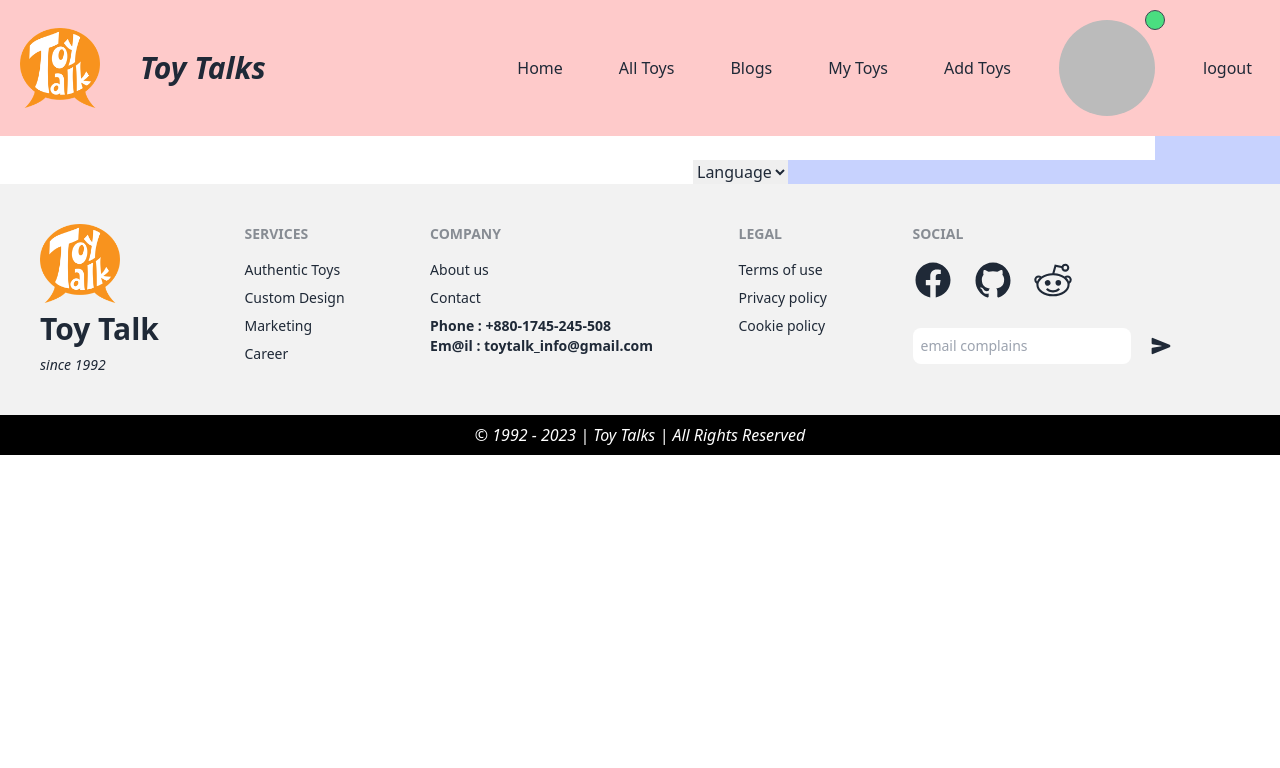
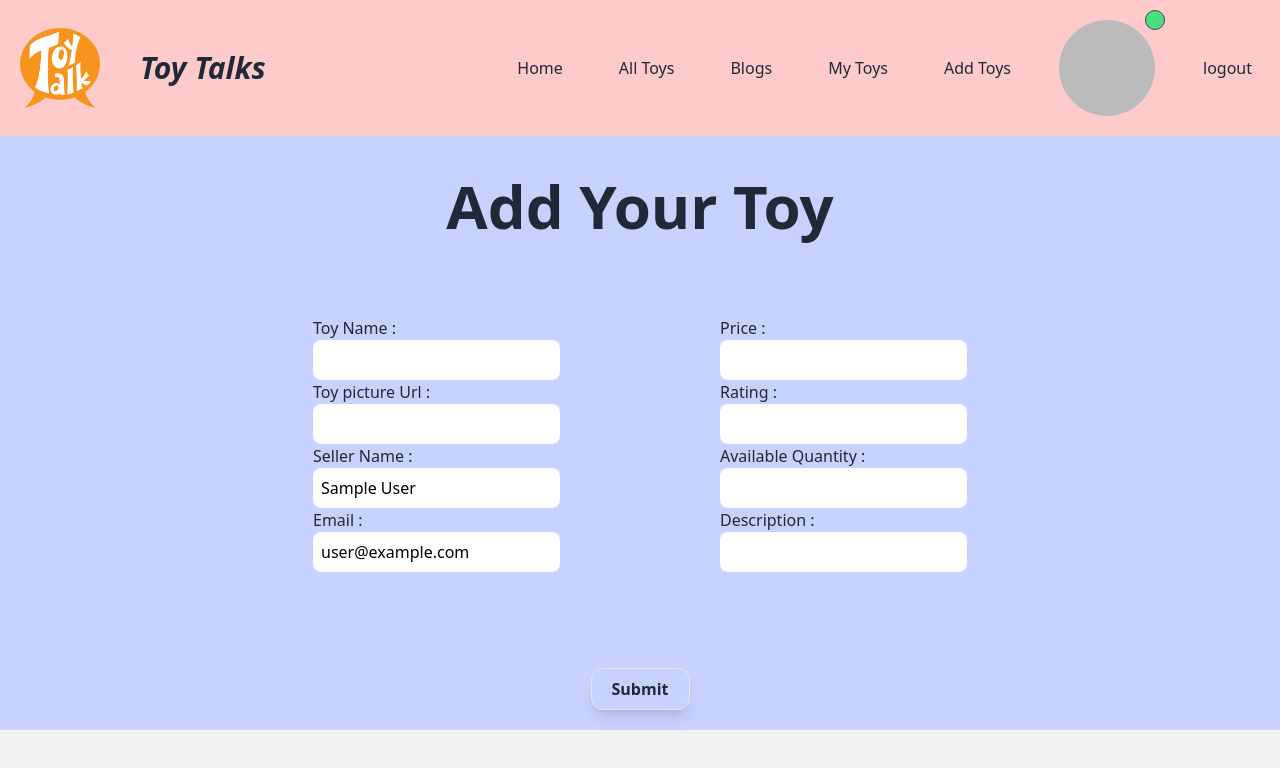
Before and after one commit to paulniloy/toytalk-clientsite, a React (Vite) app: page /addtoy in a window 1280 px wide. Shown: the top 768 px of the page. Built offline with nearby package versions, Linux system fonts and the light colour scheme; no server answers; sample sign-in values are in the browser's storage.

Commit message:
toys inserted function done with mongodb

```diff
--- /dev/null
+++ b/src/com/Alltoys/Alltoys.jsx
@@ -0,0 +1,11 @@
+import React from 'react';
+
+const Alltoys = () => {
+    return (
+        <div>
+            this is the all toys part
+        </div>
+    );
+};
+
+export default Alltoys;
--- a/src/com/Authprovider/Auth.jsx
+++ b/src/com/Authprovider/Auth.jsx
@@ -11,6 +11,7 @@ const Auth = ({children}) => {
     const [loggeduser, setloggeduser] = useState('');
     const [username, setusername] = useState('');
     const [photourl, setphotourl] = useState('');
+    const [useremail, setuseremail] = useState('');
     const [loader, setloader] = useState(true);
 
     const logout = () => {
@@ -52,7 +53,7 @@ const Auth = ({children}) => {
     }
 
     const authinfo = {
-        google, signin, register, profileupdate, loggeduser, username, photourl, logout, loader
+        google, useremail, signin, register, profileupdate, loggeduser, username, photourl, logout, loader
     }
 
     useEffect(()=>{
@@ -64,6 +65,7 @@ const Auth = ({children}) => {
             console.log(user);
             setusername(user.displayName);
             setphotourl(user.photoURL);
+            setuseremail(user.email)
         })
         return ()=> {
            unsubscribe();
--- a/src/com/addtoy/Addtoy.jsx
+++ b/src/com/addtoy/Addtoy.jsx
@@ -1,22 +1,76 @@
-import React from 'react';
+import React, { useContext } from 'react';
+import { Authcontext } from '../Authprovider/Auth';
 
 const Addtoy = () => {
+
+    const {username, loggeduser, photourl, useremail} = useContext(Authcontext);
+
+    const handletoysubmit = (event) => {
+        event.preventDefault();
+        const form = event.target;
+        const toyname = form.toyname.value;
+        const toypic = form.photo.value;
+        const email = form.email.value;
+        const sellername = form.seller.value;
+        const price = form.price.value;
+        const rating = form.rating.value;
+        const quantity = form.quantity.value;
+        const description = form.description.value;
+        // console.log(toyname, toypic, email, sellername, price, rating, quantity, description);
+        const userdata = {
+            toyname,
+            toypic,
+            email,
+            sellername,
+            price,
+            rating,
+            quantity,
+            description
+        }
+
+        fetch("http://localhost:5000/alltoys", {
+            method : "POST",
+            headers : {
+                'content-type' : 'application/json'
+            },
+            body: JSON.stringify(userdata)
+        })
+        .then(res=>res.json())
+        .then(data=>console.log(data))
+
+        form.reset()
+    }
+
+
     return (
         <div className='bg-indigo-200'>
-            <form>
-                <input type="text" name="productname" id="" />
-                <input type="url" name="photo" id="" />
-                <input type="text" name="seller" id="" />
-                <input type="email" name="email" id="" />
-                <input type="text" name="price" id="" />
-                <input type="text" name="rating" id="" />
-                <input type="text" name="quantity" id="" />
-                <input type="text" name="description" id="" />
-                <select value="">
-                    <option value={'language'} name="languagetoys" id="">Language</option>
-                    <option value={'math'} name="mathtoys" id="">Math</option>
-                    <option value={'science'} name="sciencetoys" id="">Science</option>
-                </select>
+            <form onSubmit={handletoysubmit}>
+                <div className='text-center text-6xl font-bold pt-10'>Add Your Toy</div>
+                <div className='flex justify-center gap-40 p-20 mx-auto'>
+                    <div>
+                        <p>Toy Name :</p>
+                        <input className='p-2 rounded-lg text-black' type="text" name="toyname" id="" /> <br />
+                        <p>Toy picture Url :</p>
+                        <input className='p-2 rounded-lg text-black' type="url" name="photo" id="" /> <br />
+                        <p>Seller Name :</p>
+                        <input defaultValue={username} className='p-2 rounded-lg text-black' type="text" name="seller" id="" /> <br />
+                        <p>Email :</p>
+                        <input defaultValue={useremail} className='p-2 rounded-lg text-black' type="email" name="email" id="" />
+                    </div>
+                    <div>
+                        <p>Price :</p>
+                        <input className='p-2 rounded-lg text-black' type="text" name="price" id="" /> <br />
+                        <p>Rating :</p>
+                        <input className='p-2 rounded-lg text-black' type="text" name="rating" id="" /> <br />
+                        <p>Available Quantity :</p>
+                        <input className='p-2 rounded-lg text-black' type="text" name="quantity" id="" /> <br />
+                        <p>Description :</p>
+                        <input className='p-2 rounded-lg text-black' type="text" name="description" id="" />
+                    </div>
+                </div>
+                <div className='flex justify-center'>
+                    <button className='border mt-4 px-5 py-2 rounded-xl hover:bg-green-600 hover:text-white shadow-lg mb-5 font-bold' type='submit'>Submit</button>
+                </div>
             </form>
         </div>
     );
```
